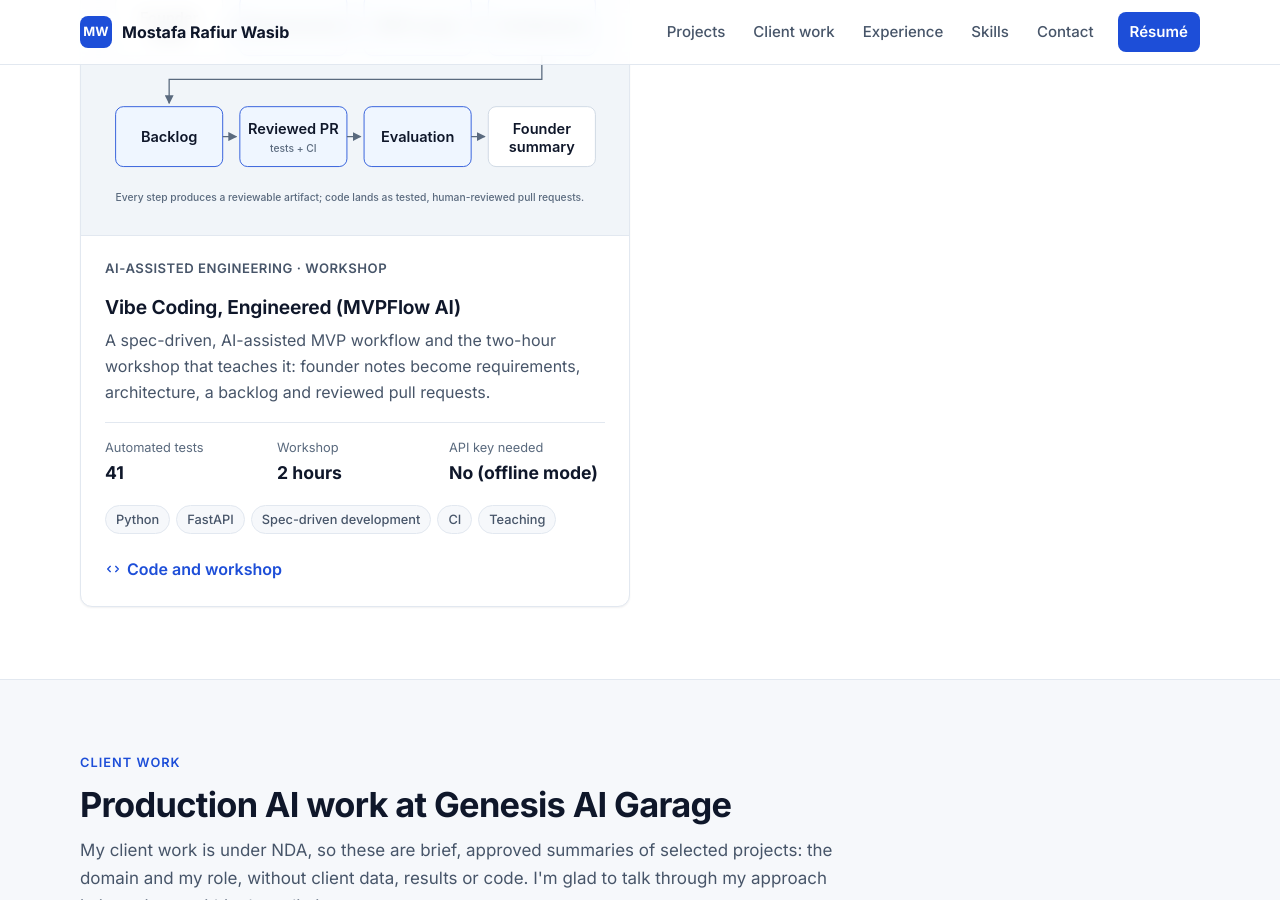
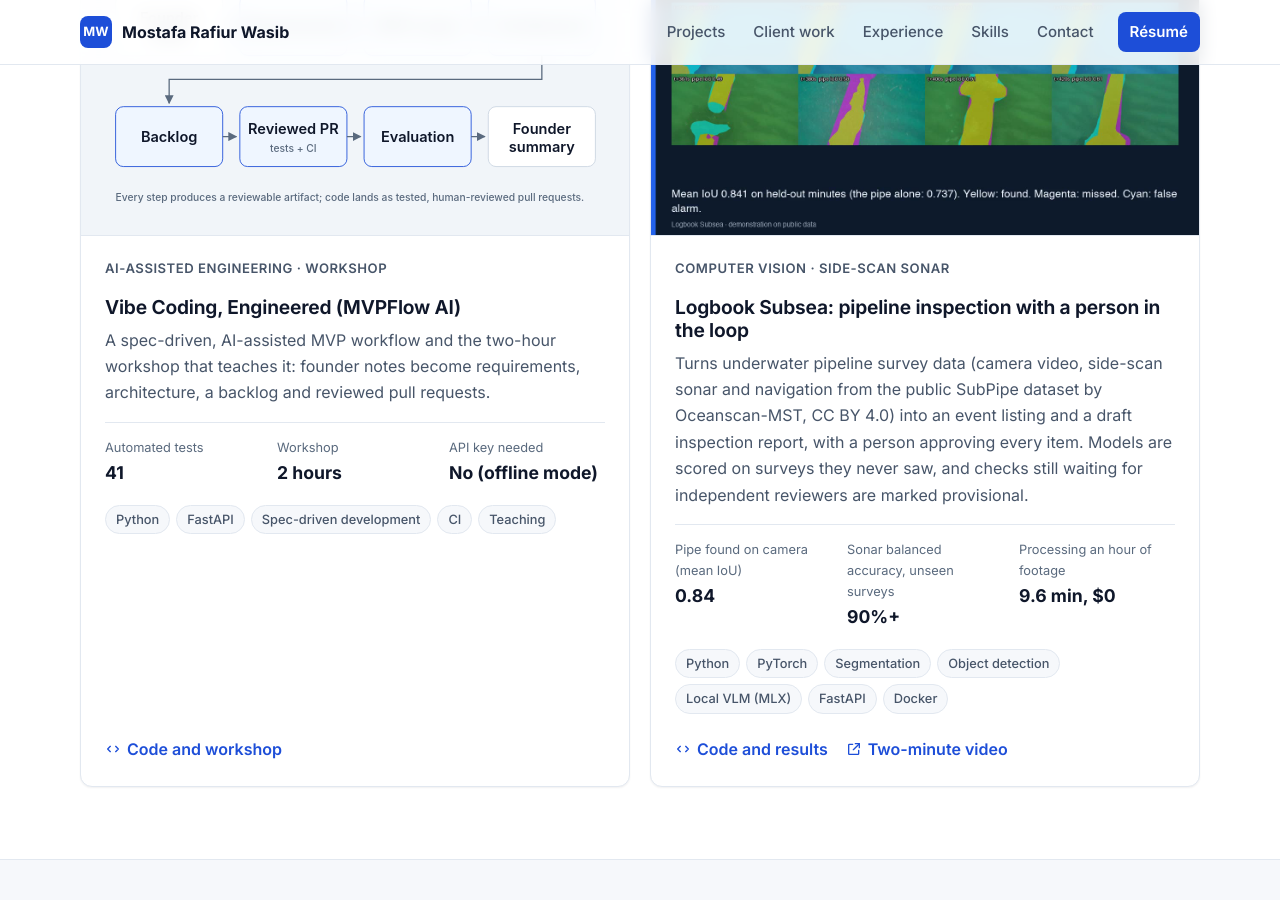
Before and after one commit to mrw-soumik/mrw-soumik.github.io, a Jekyll site: the page index.html, which Jekyll copies as it is, in a window 1280 px wide and 900 px high, scrolled down 3390 px. Built offline with Jekyll 4.4.1, drawn with Linux system fonts in a browser that asks for light colours; some of the changed text lies outside the part shown.

Commit message:
Add Logbook Subsea to public projects
Card with the project's camera, sonar and processing results, linking to the
code and the two-minute video. The section intro now says "most of" the
projects use Newfoundland and Labrador data, since this one uses SubPipe.

Co-Authored-By: Claude Opus 5.5 <noreply@anthropic.com>

```diff
--- a/index.html
+++ b/index.html
@@ -158,7 +158,7 @@
                 <div class="section-header">
                     <p class="eyebrow">Projects</p>
                     <h2 id="work-title">Public projects you can try</h2>
-                    <p>Built on public St. John's and Newfoundland and Labrador data. The council minutes work was analysed, built and measured end to end:</p>
+                    <p>Built on public data, most of it from St. John's and Newfoundland and Labrador. The council minutes work was analysed, built and measured end to end:</p>
                 </div>
                 <figure class="flow-figure">
                     <ol class="flow" aria-label="How the business analysis, the RAG app and its checks connect">
@@ -272,6 +272,25 @@
                             <ul class="tags"><li>Python</li><li>FastAPI</li><li>Spec-driven development</li><li>CI</li><li>Teaching</li></ul>
                             <div class="link-row">
                                 <a href="https://github.com/mrw-soumik/vibe-coding-engineered"><svg aria-hidden="true"><use href="#i-code"/></svg>Code and workshop</a>
+                            </div>
+                        </div>
+                    </article>
+
+                    <article class="card project-card">
+                        <a class="project-media" href="https://github.com/mrw-soumik/logbook-subsea" tabindex="-1" aria-hidden="true"><img src="/assets/img/projects/logbook-subsea.jpg" alt="" loading="lazy" width="1280" height="720"></a>
+                        <div class="project-body">
+                            <p class="project-kicker">Computer vision · Side-scan sonar</p>
+                            <h3>Logbook Subsea: pipeline inspection with a person in the loop</h3>
+                            <p>Turns underwater pipeline survey data (camera video, side-scan sonar and navigation from the public SubPipe dataset by Oceanscan-MST, CC BY 4.0) into an event listing and a draft inspection report, with a person approving every item. Models are scored on surveys they never saw, and checks still waiting for independent reviewers are marked provisional.</p>
+                            <dl class="metrics">
+                                <div class="metric"><dt>Pipe found on camera (mean IoU)</dt><dd>0.84</dd></div>
+                                <div class="metric"><dt>Sonar balanced accuracy, unseen surveys</dt><dd>90%+</dd></div>
+                                <div class="metric"><dt>Processing an hour of footage</dt><dd>9.6 min, $0</dd></div>
+                            </dl>
+                            <ul class="tags"><li>Python</li><li>PyTorch</li><li>Segmentation</li><li>Object detection</li><li>Local VLM (MLX)</li><li>FastAPI</li><li>Docker</li></ul>
+                            <div class="link-row">
+                                <a href="https://github.com/mrw-soumik/logbook-subsea"><svg aria-hidden="true"><use href="#i-code"/></svg>Code and results</a>
+                                <a href="https://github.com/mrw-soumik/logbook-subsea/blob/main/docs/video/logbook_subsea_2min.mp4"><svg aria-hidden="true"><use href="#i-external"/></svg>Two-minute video</a>
                             </div>
                         </div>
                     </article>
```
Also changed, not shown: assets/img/projects/logbook-subsea.jpg (added).
